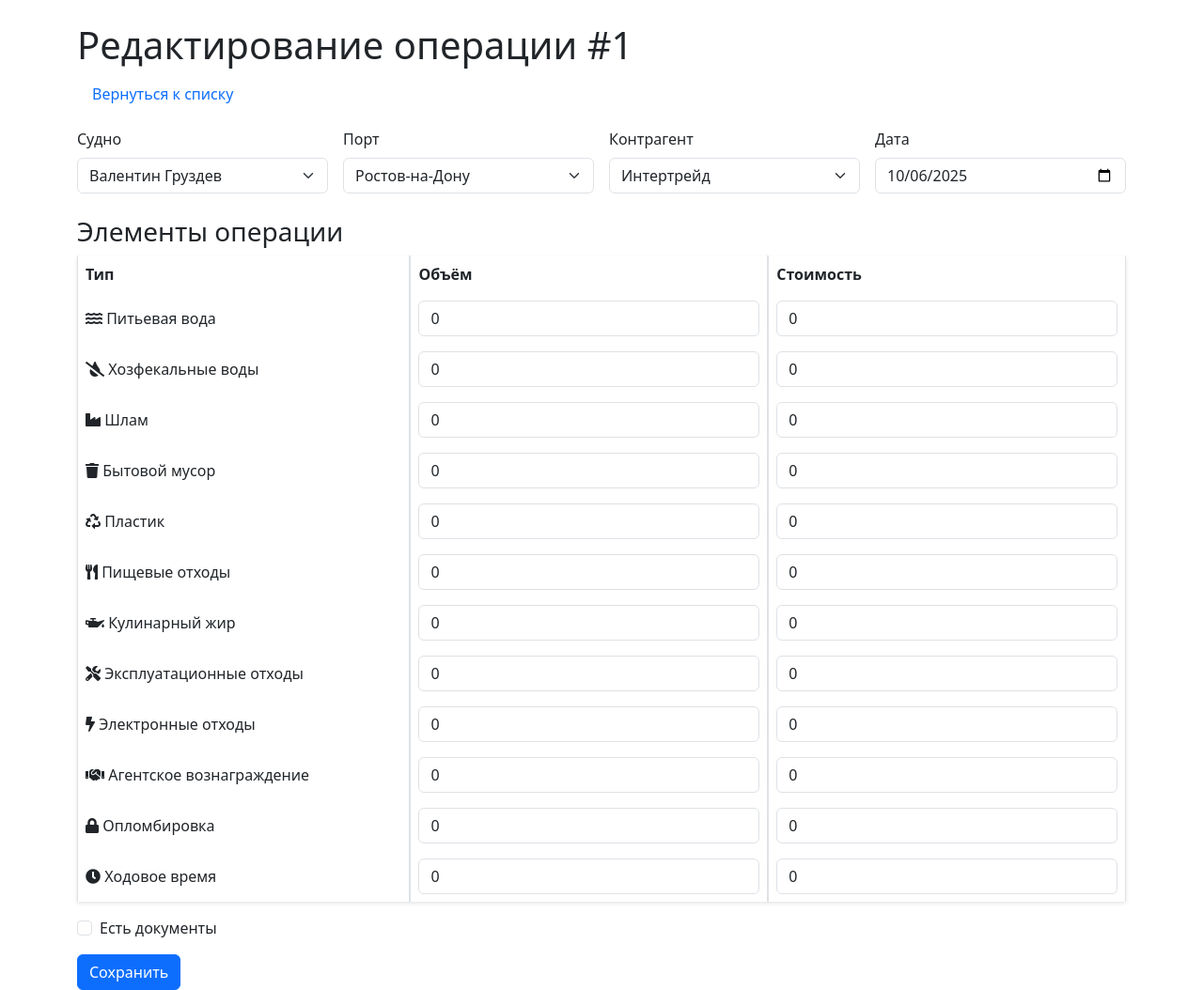
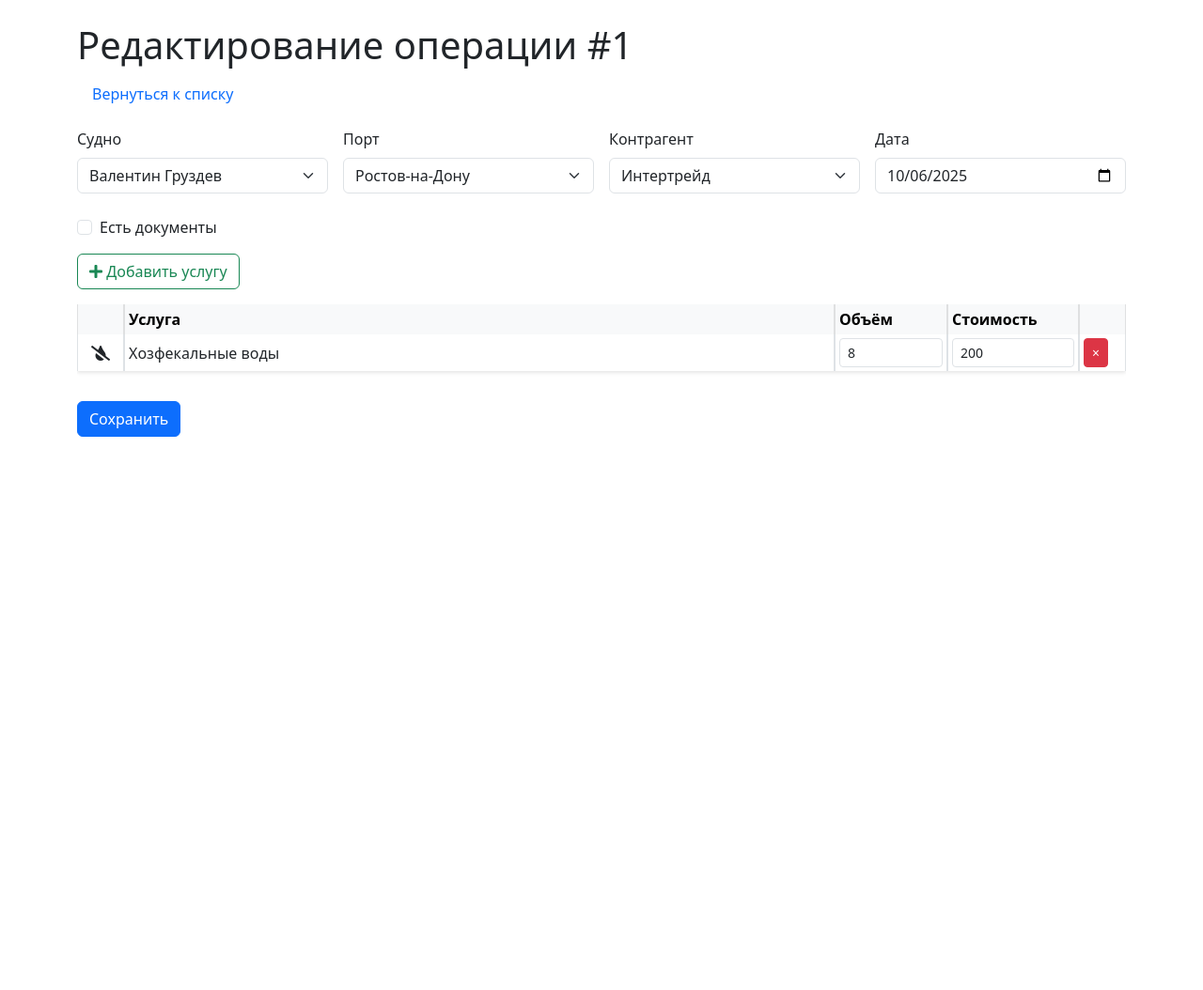
Before and after one commit to evgeneverit/fleet, a FastAPI app: page /edit/1 in a window 1280 px wide. Shown: the whole page at 94% size. After the commit the page ends 465 px from the top, so only its background shows below. Run offline with FastAPI, Linux system fonts and the light colour scheme; data comes from the database, SQL or seed files in the repository; both versions use the stored data as it was after the commit.

Commit message:
good edit ops

```diff
--- a/templates/edit.html
+++ b/templates/edit.html
@@ -3,7 +3,7 @@
 <head>
     <meta charset="UTF-8">
     <meta name="viewport" content="width=device-width, initial-scale=1.0">
-    <title>Редактирование операции</title>
+    <title>Редактирование операции #{{ operation.id }}</title>
     <link href="/static/css/styles.css" rel="stylesheet">
     <link href="https://cdn.jsdelivr.net/npm/bootstrap@5.3.0/dist/css/bootstrap.min.css" rel="stylesheet">
     <link href="https://cdnjs.cloudflare.com/ajax/libs/font-awesome/5.15.4/css/all.min.css" rel="stylesheet">
@@ -15,8 +15,8 @@
             <a class="nav-link" href="/">Вернуться к списку</a>
         </nav>
 
-        <form method="post" enctype="multipart/form-data">
-            <div class="row g-3">
+        <form method="post" id="operationForm">
+            <div class="row g-3 mb-4">
                 <div class="col-md-3">
                     <label for="ship_id" class="form-label">Судно</label>
                     <select class="form-select" id="ship_id" name="ship_id" required>
@@ -47,69 +47,173 @@
                 </div>
             </div>
 
-            <h3 class="mt-4">Элементы операции</h3>
-            <table class="table table-bordered">
-                <thead>
-                    <tr>
-                        <th>Тип</th>
-                        <th>Объём</th>
-                        <th>Стоимость</th>
-                    </tr>
-                </thead>
-                <tbody>
-                    {% for item in items %}
-                    <tr>
-                        <td>
-                            {% if item.name == 'Питьевая вода' %}
-                            <i class="fas fa-water"></i> {{ item.name }}
-                            {% elif item.name == 'Хозфекальные воды' %}
-                            <i class="fas fa-tint-slash"></i> {{ item.name }}
-                            {% elif item.name == 'Шлам' %}
-                            <i class="fas fa-industry"></i> {{ item.name }}
-                            {% elif item.name == 'Бытовой мусор' %}
-                            <i class="fas fa-trash"></i> {{ item.name }}
-                            {% elif item.name == 'Пластик' %}
-                            <i class="fas fa-recycle"></i> {{ item.name }}
-                            {% elif item.name == 'Пищевые отходы' %}
-                            <i class="fas fa-utensils"></i> {{ item.name }}
-                            {% elif item.name == 'Кулинарный жир' %}
-                            <i class="fas fa-oil-can"></i> {{ item.name }}
-                            {% elif item.name == 'Эксплуатационные отходы' %}
-                            <i class="fas fa-tools"></i> {{ item.name }}
-                            {% elif item.name == 'Электронные отходы' %}
-                            <i class="fas fa-bolt"></i> {{ item.name }}
-                            {% elif item.name == 'Агентское вознаграждение' %}
-                            <i class="fas fa-handshake"></i> {{ item.name }}
-                            {% elif item.name == 'Опломбировка' %}
-                            <i class="fas fa-lock"></i> {{ item.name }}
-                            {% elif item.name == 'Ходовое время' %}
-                            <i class="fas fa-clock"></i> {{ item.name }}
-                            {% else %}
-                            <i class="fas fa-question"></i> {{ item.name }}
-                            {% endif %}
-                        </td>
-                        <td>
-                            <input type="number" step="0.01" min="0" class="form-control" name="volume_{{ item.id }}"
-                                   value="{% if item.id in item_assocs %}{{ item_assocs[item.id].volume }}{% else %}0{% endif %}">
-                        </td>
-                        <td>
-                            <input type="number" step="0.01" min="0" class="form-control" name="cost_{{ item.id }}"
-                                   value="{% if item.id in item_assocs %}{{ item_assocs[item.id].cost }}{% else %}0{% endif %}">
-                        </td>
-                    </tr>
-                    {% endfor %}
-                </tbody>
-            </table>
-
             <div class="mb-3 form-check">
                 <input type="checkbox" class="form-check-input" id="has_documents" name="has_documents" {% if operation.has_documents %}checked{% endif %}>
                 <label for="has_documents" class="form-check-label">Есть документы</label>
             </div>
 
-            <button type="submit" class="btn btn-primary">Сохранить</button>
+            <!-- Кнопка добавления услуги -->
+            <button type="button" class="btn btn-outline-success mb-3" data-bs-toggle="modal" data-bs-target="#addItemModal">
+                <i class="fas fa-plus"></i> Добавить услугу
+            </button>
+
+            <!-- Таблица выбранных услуг -->
+            <div class="table-responsive">
+                <table class="table table-sm table-bordered" id="itemsTable">
+                    <thead class="table-light">
+                        <tr>
+                            <th style="width: 50px"></th>
+                            <th>Услуга</th>
+                            <th style="width: 120px">Объём</th>
+                            <th style="width: 140px">Стоимость</th>
+                            <th style="width: 50px"></th>
+                        </tr>
+                    </thead>
+                    <tbody>
+                        <!-- Сюда будут добавлены строки при загрузке и через JS -->
+                    </tbody>
+                </table>
+            </div>
+
+            <button type="submit" class="btn btn-primary mt-3">Сохранить</button>
         </form>
     </div>
 
+    <!-- Модальное окно выбора услуги -->
+    <div class="modal fade" id="addItemModal" tabindex="-1">
+        <div class="modal-dialog modal-lg">
+            <div class="modal-content">
+                <div class="modal-header">
+                    <h5 class="modal-title">Выберите услугу</h5>
+                    <button type="button" class="btn-close" data-bs-dismiss="modal"></button>
+                </div>
+                <div class="modal-body">
+                    <div class="row row-cols-2 row-cols-md-3 g-3">
+                        {% for item in items %}
+                        <div class="col">
+                            <button type="button" class="btn btn-outline-primary w-100 text-start p-3 item-btn"
+                                    data-item-id="{{ item.id }}"
+                                    data-item-name="{{ item.name }}"
+                                    onclick="addItemToTable({{ item.id }}, '{{ item.name }}')">
+                                <div class="d-flex align-items-center gap-2">
+                                    <div style="font-size: 1.5rem">
+                                        {% if item.name == 'Питьевая вода' %}
+                                        <i class="fas fa-water"></i>
+                                        {% elif item.name == 'Хозфекальные воды' %}
+                                        <i class="fas fa-tint-slash"></i>
+                                        {% elif item.name == 'Шлам' %}
+                                        <i class="fas fa-industry"></i>
+                                        {% elif item.name == 'Бытовой мусор' %}
+                                        <i class="fas fa-trash"></i>
+                                        {% elif item.name == 'Пластик' %}
+                                        <i class="fas fa-recycle"></i>
+                                        {% elif item.name == 'Пищевые отходы' %}
+                                        <i class="fas fa-utensils"></i>
+                                        {% elif item.name == 'Кулинарный жир' %}
+                                        <i class="fas fa-oil-can"></i>
+                                        {% elif item.name == 'Эксплуатационные отходы' %}
+                                        <i class="fas fa-tools"></i>
+                                        {% elif item.name == 'Электронные отходы' %}
+                                        <i class="fas fa-bolt"></i>
+                                        {% elif item.name == 'Агентское вознаграждение' %}
+                                        <i class="fas fa-handshake"></i>
+                                        {% elif item.name == 'Опломбировка' %}
+                                        <i class="fas fa-lock"></i>
+                                        {% elif item.name == 'Ходовое время' %}
+                                        <i class="fas fa-clock"></i>
+                                        {% else %}
+                                        <i class="fas fa-question"></i>
+                                        {% endif %}
+                                    </div>
+                                    <div>
+                                        <strong>{{ item.name }}</strong>
+                                    </div>
+                                </div>
+                            </button>
+                        </div>
+                        {% endfor %}
+                    </div>
+                </div>
+            </div>
+        </div>
+    </div>
+
     <script src="https://cdn.jsdelivr.net/npm/bootstrap@5.3.0/dist/js/bootstrap.bundle.min.js"></script>
+    <script>
+        const addedItems = new Set();
+
+        // Загружаем уже существующие услуги при открытии
+        window.addEventListener('DOMContentLoaded', function() {
+            const existingItems = {{ item_assocs | tojson }};
+            existingItems.forEach(item => {
+                addItemToTable(item.item_id, item.name, item.volume, item.cost);
+            });
+        });
+
+        function addItemToTable(itemId, itemName, volume = 0, cost = 0) {
+            if (addedItems.has(itemId)) {
+                alert('Эта услуга уже добавлена');
+                return;
+            }
+
+            addedItems.add(itemId);
+
+            const tbody = document.querySelector('#itemsTable tbody');
+            const row = document.createElement('tr');
+            row.dataset.itemId = itemId;
+
+            // Иконка
+            const iconTd = document.createElement('td');
+            const icon = document.querySelector(`[data-item-id="${itemId}"] i`).cloneNode(true);
+            iconTd.appendChild(icon);
+            iconTd.classList.add('text-center');
+
+            // Название
+            const nameTd = document.createElement('td');
+            nameTd.textContent = itemName;
+
+            // Объём
+            const volumeTd = document.createElement('td');
+            const volumeInput = document.createElement('input');
+            volumeInput.type = 'number';
+            volumeInput.step = '0.01';
+            volumeInput.min = '0';
+            volumeInput.className = 'form-control form-control-sm';
+            volumeInput.name = `volume_${itemId}`;
+            volumeInput.value = volume;
+            volumeTd.appendChild(volumeInput);
+
+            // Стоимость
+            const costTd = document.createElement('td');
+            const costInput = document.createElement('input');
+            costInput.type = 'number';
+            costInput.step = '0.01';
+            costInput.min = '0';
+            costInput.className = 'form-control form-control-sm';
+            costInput.name = `cost_${itemId}`;
+            costInput.value = cost;
+            costTd.appendChild(costInput);
+
+            // Удалить
+            const deleteTd = document.createElement('td');
+            const deleteBtn = document.createElement('button');
+            deleteBtn.type = 'button';
+            deleteBtn.className = 'btn btn-sm btn-danger';
+            deleteBtn.innerHTML = '×';
+            deleteBtn.onclick = function() {
+                tbody.removeChild(row);
+                addedItems.delete(itemId);
+            };
+            deleteTd.appendChild(deleteBtn);
+
+            row.append(iconTd, nameTd, volumeTd, costTd, deleteTd);
+            tbody.appendChild(row);
+
+            // Закрыть модалку (только если вызвано из кнопки)
+            const modalElement = document.getElementById('addItemModal');
+            const modal = bootstrap.Modal.getInstance(modalElement);
+            if (modal) modal.hide();
+        }
+    </script>
 </body>
 </html>
```
Also changed, not shown: fleet.db.
